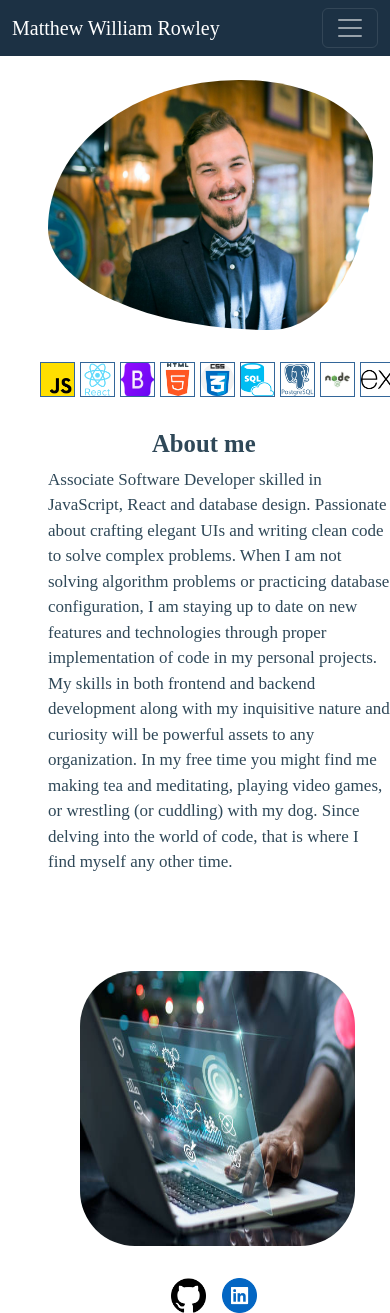
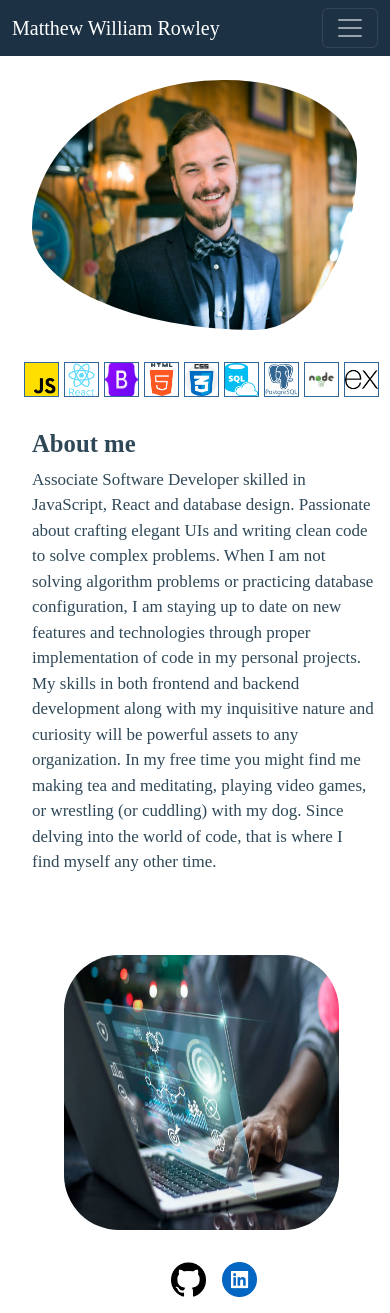
Before and after one commit to mattrowley10/Portfolio, a React (Vite) app: page / in a window 390 px wide. Built offline with nearby package versions, Linux system fonts and the light colour scheme.

Commit message:
left on 425px

```diff
--- a/src/App.css
+++ b/src/App.css
@@ -79,7 +79,7 @@
 
 .about-header{
   position: relative;
-  /* padding-left: 3rem; */
+  padding-left: 6rem;
   color: #2F4858;
   margin-right: 5rem;
   font-family: 'Slabo';
@@ -98,7 +98,7 @@
   border-radius: 20%;
   height: 300px;
   width: 300px;
-  margin-top: 1rem;
+  margin-top: 0rem;
   opacity: 0;
   right: -200px;
 }
@@ -172,12 +172,12 @@ width: 100%;
 @media (max-width: 1090px){
   .contact-div{
     position: relative;
-    top: 28rem;
+    top: 0rem;
   }
 }
 @media (max-width: 1024px){
   .contact-div{
-    top: 32rem;
+    top: 9rem;
   }
   .aboutimg{
     top: 3rem;
@@ -250,7 +250,7 @@ width: 100%;
     padding-right: 0;
     position: relative;
     top: 3rem;
-    left: 1rem;
+    left: 0rem;
     max-width: 400px;
   }
   .about-body{
@@ -261,17 +261,17 @@ width: 100%;
   }
   .about-header{
     top: 3rem;
-   left: 8.5rem;
+   left: 1rem;
     max-width: 150px;
   }
   .homeimg{
-    margin-left: 3rem;
+    margin-left: 2rem;
     height: 250px;
     width: 325px;
   }
   .icon-list{
     margin-left: .5rem;
-    padding-left: 2rem ;
+    padding-left: 1rem ;
     top: 2rem;
     max-width: 325px;
   }
```
